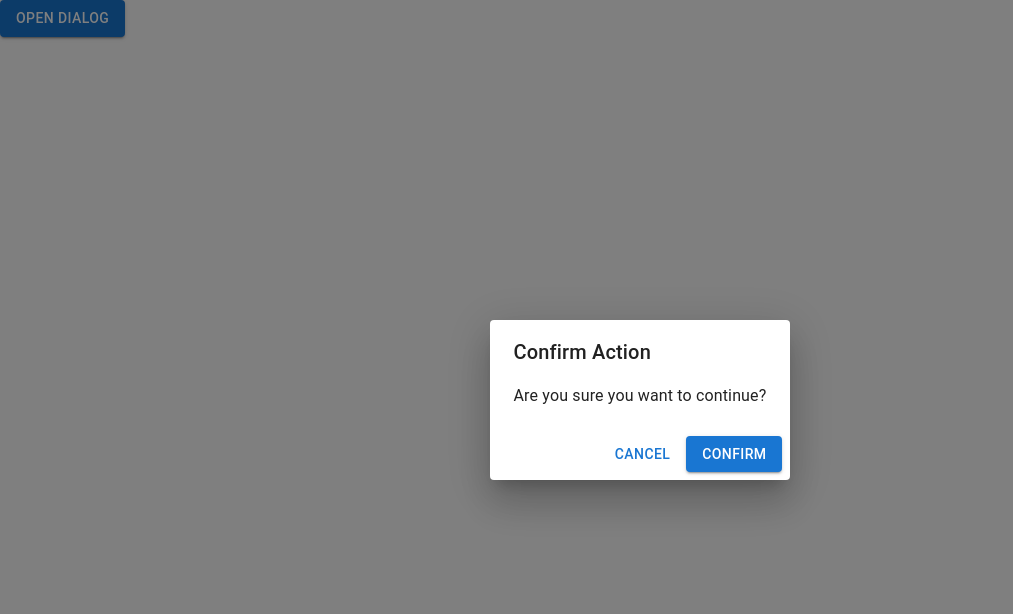
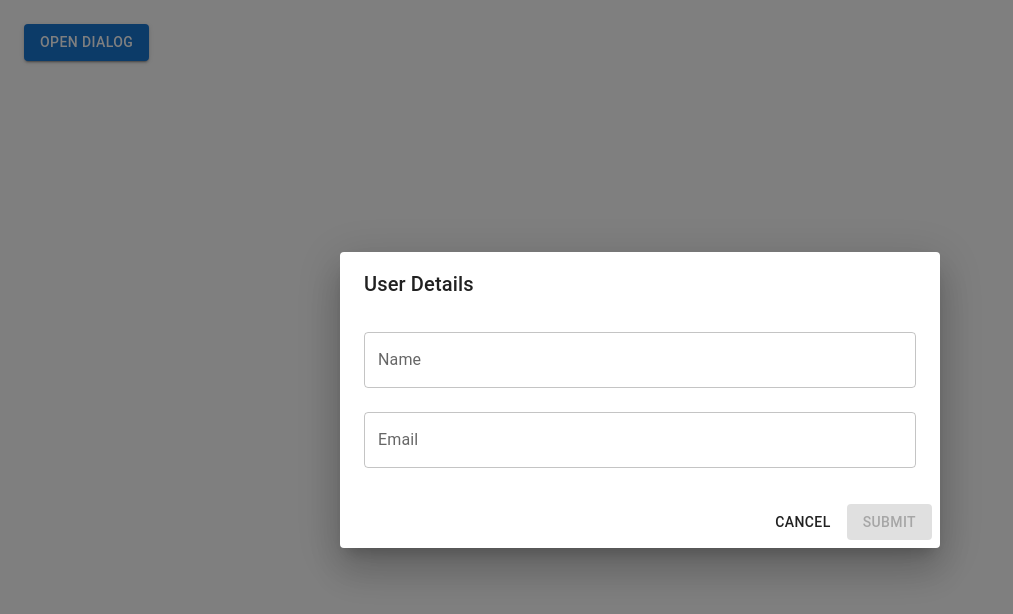
Before and after one commit to vishnuttxminds/react-start-app, a React (Create React App) app: page /dialog in a window 1280 px wide. Both pictures are taken after a click on the button "OPEN DIALOG". Shown: the top 614 px of the page, without its empty margins (0-1013 px from the left). Built offline with nearby package versions, Linux system fonts and the light colour scheme.

Commit message:
custom dialog screen

```diff
--- /dev/null
+++ b/src/screens/dialoge/CustomDialog.js
@@ -0,0 +1,72 @@
+import React, { useState } from "react";
+import {
+  Dialog,
+  DialogTitle,
+  DialogContent,
+  DialogActions,
+  Button,
+  TextField,
+} from "@mui/material";
+
+const CustomDialog = ({ open, onClose, onSubmit }) => {
+  const [form, setForm] = useState({
+    name: "",
+    email: "",
+  });
+
+  const handleChange = (e) => {
+    const { name, value } = e.target;
+    setForm((prev) => ({
+      ...prev,
+      [name]: value,
+    }));
+  };
+
+  const handleSubmit = () => {
+    onSubmit(form);
+    onClose();
+  };
+
+  return (
+    <Dialog open={open} onClose={onClose} fullWidth maxWidth="sm">
+      <DialogTitle>User Details</DialogTitle>
+
+      <DialogContent>
+        <TextField
+          label="Name"
+          name="name"
+          value={form.name}
+          onChange={handleChange}
+          fullWidth
+          margin="normal"
+        />
+
+        <TextField
+          label="Email"
+          name="email"
+          type="email"
+          value={form.email}
+          onChange={handleChange}
+          fullWidth
+          margin="normal"
+        />
+      </DialogContent>
+
+      <DialogActions>
+        <Button onClick={onClose} color="inherit">
+          Cancel
+        </Button>
+
+        <Button
+          variant="contained"
+          onClick={handleSubmit}
+          disabled={!form.name || !form.email}
+        >
+          Submit
+        </Button>
+      </DialogActions>
+    </Dialog>
+  );
+};
+
+export default CustomDialog;
--- a/src/screens/dialoge/DialogExample.js
+++ b/src/screens/dialoge/DialogExample.js
@@ -1,42 +1,35 @@
 import React, { useState } from "react";
-import {
-  Button,
-  Dialog,
-  DialogTitle,
-  DialogContent,
-  DialogActions,
-  Typography,
-} from "@mui/material";
+import { Button, Typography, Box } from "@mui/material";
+import CustomDialog from "./CustomDialog";
 
 const DialogExample = () => {
   const [open, setOpen] = useState(false);
+  const [submittedData, setSubmittedData] = useState(null);
 
-  const handleOpen = () => setOpen(true);
-  const handleClose = () => setOpen(false);
+  const handleSubmit = (data) => {
+    setSubmittedData(data);
+  };
 
   return (
-    <div>
-      <Button variant="contained" onClick={handleOpen}>
+    <Box sx={{ p: 3 }}>
+      <Button variant="contained" onClick={() => setOpen(true)}>
         Open Dialog
       </Button>
 
-      <Dialog open={open} onClose={handleClose}>
-        <DialogTitle>Confirm Action</DialogTitle>
+      <CustomDialog
+        open={open}
+        onClose={() => setOpen(false)}
+        onSubmit={handleSubmit}
+      />
 
-        <DialogContent>
-          <Typography>
-            Are you sure you want to continue?
-          </Typography>
-        </DialogContent>
-
-        <DialogActions>
-          <Button onClick={handleClose}>Cancel</Button>
-          <Button variant="contained" onClick={handleClose}>
-            Confirm
-          </Button>
-        </DialogActions>
-      </Dialog>
-    </div>
+      {submittedData && (
+        <Box sx={{ mt: 3 }}>
+          <Typography variant="h6">Submitted Data</Typography>
+          <Typography>Name: {submittedData.name}</Typography>
+          <Typography>Email: {submittedData.email}</Typography>
+        </Box>
+      )}
+    </Box>
   );
 };
 
```
